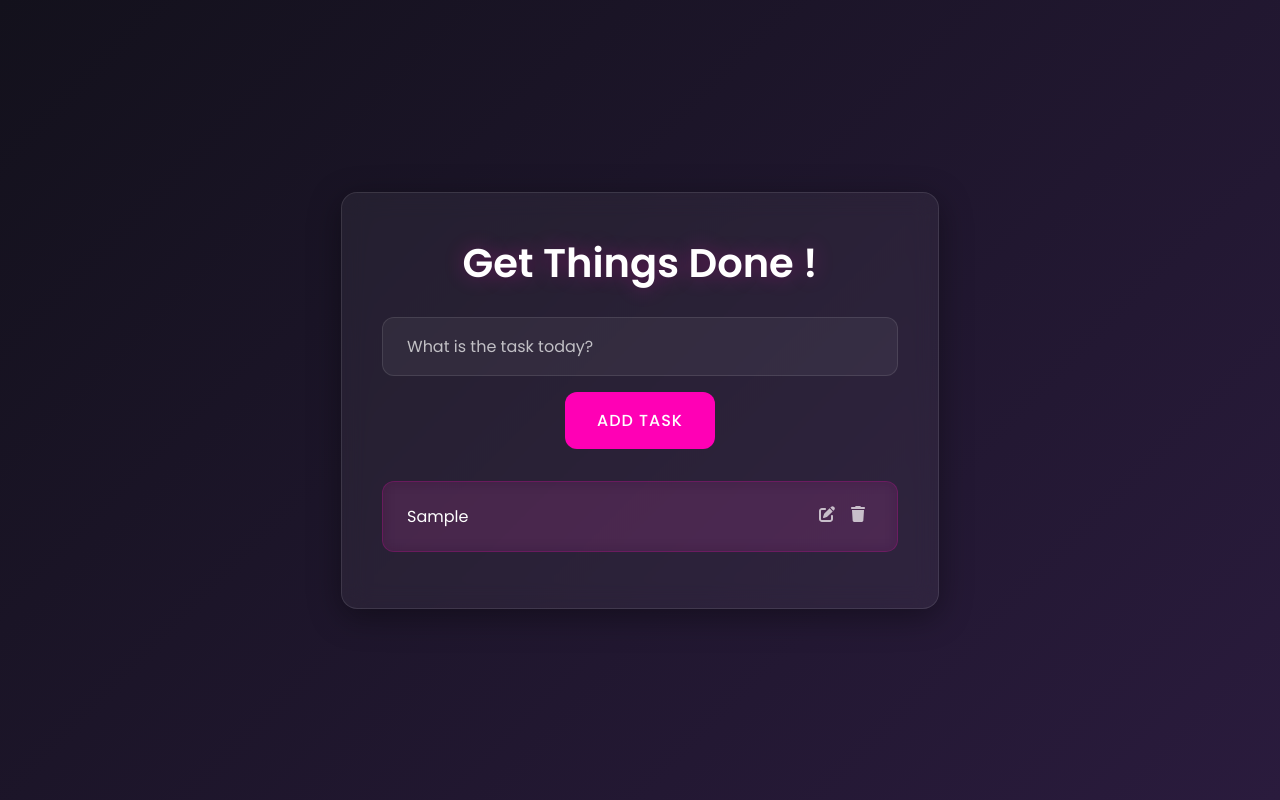
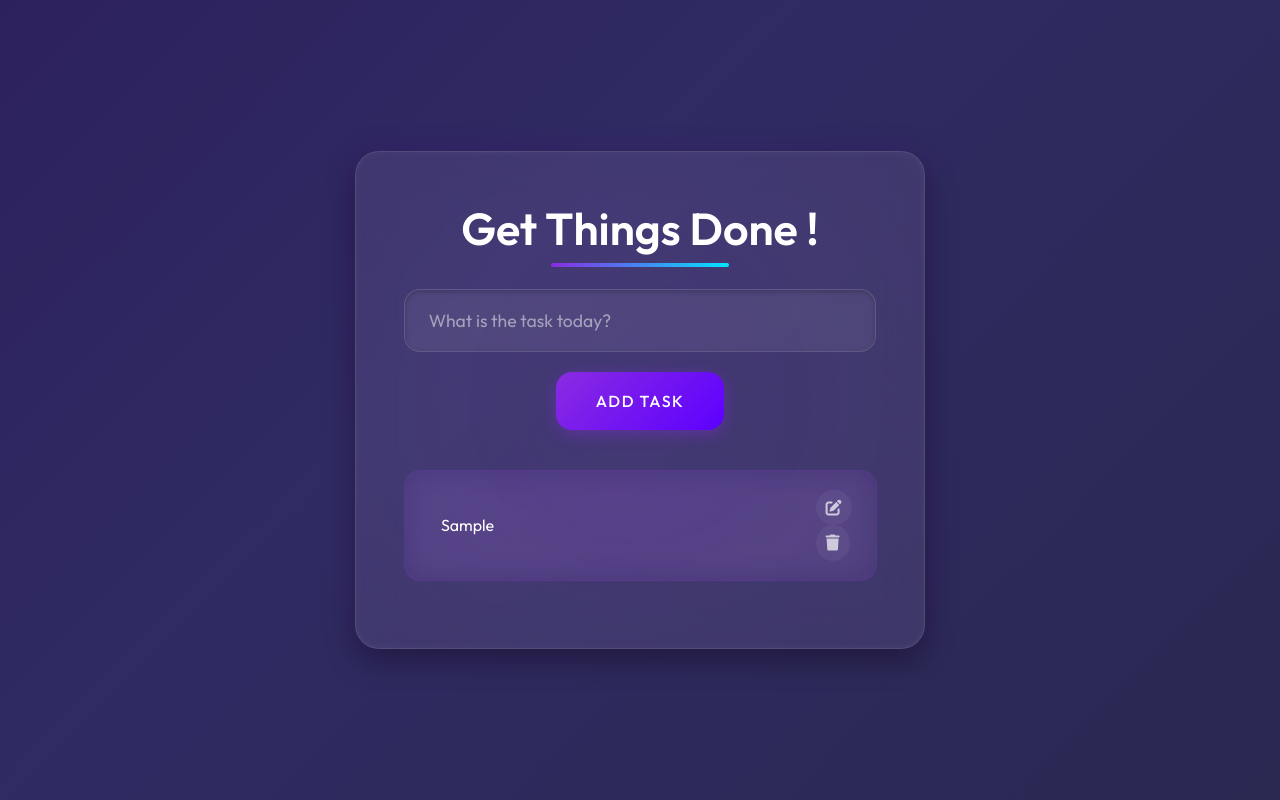
Before and after one commit to abuzarkhan1/todo-for-jenkins, a React (Create React App) app: page / in a window 1280 px wide. Both pictures are taken after typing "Sample" into the empty fields and a click on the button "ADD TASK". Built offline with nearby package versions, Linux system fonts and the light colour scheme.

Commit message:
Update App.css

```diff
--- a/src/App.css
+++ b/src/App.css
@@ -1,18 +1,18 @@
-@import url('https://fonts.googleapis.com/css2?family=Poppins:wght@300;400;500;600&display=swap');
+@import url('https://fonts.googleapis.com/css2?family=Outfit:wght@300;400;500;600&display=swap');
 
 :root {
-/*   --primary-dark: #13111C; */
-  --primary-dark: white;
-  --secondary-dark: #1A1625;
-  --accent-color: #FF00B5;
-  --glass-bg: rgba(255, 255, 255, 0.05);
+  --primary-dark: #0a0a12;
+  --secondary-dark: #131320;
+  --accent-color: #8a2be2;
+  --accent-secondary: #00e5ff;
+  --glass-bg: rgba(255, 255, 255, 0.07);
   --glass-border: rgba(255, 255, 255, 0.1);
   --text-primary: #FFFFFF;
   --text-secondary: rgba(255, 255, 255, 0.7);
 }
 
 * {
-  font-family: 'Poppins', sans-serif;
+  font-family: 'Outfit', sans-serif;
   margin: 0;
   padding: 0;
   box-sizing: border-box;
@@ -20,11 +20,108 @@
 
 body {
   min-height: 100vh;
-  background: linear-gradient(135deg, #13111C 0%, #2A1B3D 100%);
+  background: linear-gradient(-45deg, #0f0c29, #24243e, #302b63, #23074d);
+  background-size: 400% 400%;
+  animation: gradientBG 15s ease infinite;
   display: flex;
   justify-content: center;
   align-items: center;
   color: var(--text-primary);
+  overflow-x: hidden;
+}
+
+@keyframes gradientBG {
+  0% {
+    background-position: 0% 50%;
+  }
+  50% {
+    background-position: 100% 50%;
+  }
+  100% {
+    background-position: 0% 50%;
+  }
+}
+
+.floating-shapes {
+  position: fixed;
+  top: 0;
+  left: 0;
+  width: 100%;
+  height: 100%;
+  z-index: -1;
+  overflow: hidden;
+}
+
+.shape {
+  position: absolute;
+  background: rgba(255, 255, 255, 0.03);
+  backdrop-filter: blur(3px);
+  border-radius: 50%;
+  animation: float 12s infinite ease-in-out;
+}
+
+.shape:nth-child(1) {
+  width: 200px;
+  height: 200px;
+  top: 10%;
+  left: 10%;
+  animation-delay: 0s;
+  border: 1px solid rgba(138, 43, 226, 0.2);
+}
+
+.shape:nth-child(2) {
+  width: 180px;
+  height: 180px;
+  top: 60%;
+  left: 80%;
+  animation-delay: 2s;
+  border: 1px solid rgba(0, 229, 255, 0.2);
+}
+
+.shape:nth-child(3) {
+  width: 140px;
+  height: 140px;
+  top: 40%;
+  left: 30%;
+  animation-delay: 4s;
+  border: 1px solid rgba(255, 255, 255, 0.1);
+}
+
+.shape:nth-child(4) {
+  width: 120px;
+  height: 120px;
+  top: 70%;
+  left: 15%;
+  animation-delay: 6s;
+  border: 1px solid rgba(138, 43, 226, 0.15);
+}
+
+.shape:nth-child(5) {
+  width: 160px;
+  height: 160px;
+  top: 20%;
+  left: 75%;
+  animation-delay: 8s;
+  border: 1px solid rgba(0, 229, 255, 0.15);
+}
+
+@keyframes float {
+  0% {
+    transform: translatey(0) rotate(0deg) scale(1);
+    opacity: 0.8;
+  }
+  33% {
+    transform: translatey(-40px) rotate(30deg) scale(1.05);
+    opacity: 0.6;
+  }
+  66% {
+    transform: translatey(40px) rotate(-30deg) scale(0.95);
+    opacity: 0.8;
+  }
+  100% {
+    transform: translatey(0) rotate(0deg) scale(1);
+    opacity: 0.8;
+  }
 }
 
 .App {
@@ -32,90 +129,195 @@ body {
   width: 100%;
   max-width: 800px;
   padding: 2rem;
+  position: relative;
+  z-index: 10;
 }
 
 h1 {
   color: var(--text-primary);
-  margin-bottom: 1.5rem;
-  font-size: 2.5rem;
+  margin-bottom: 2rem;
+  font-size: 2.8rem;
   font-weight: 600;
-  text-shadow: 0 0 20px rgba(255, 0, 181, 0.3);
+  position: relative;
+  display: inline-block;
+}
+
+h1::before {
+  content: '';
+  position: absolute;
+  width: 50%;
+  height: 4px;
+  bottom: -10px;
+  left: 25%;
+  background: linear-gradient(90deg, var(--accent-color), var(--accent-secondary));
+  border-radius: 10px;
 }
 
 .TodoWrapper {
   background: var(--glass-bg);
-  backdrop-filter: blur(12px);
-  -webkit-backdrop-filter: blur(12px);
+  backdrop-filter: blur(20px);
+  -webkit-backdrop-filter: blur(20px);
   border: 1px solid var(--glass-border);
-  border-radius: 16px;
-  padding: 2.5rem;
-  box-shadow: 0 8px 32px 0 rgba(0, 0, 0, 0.37);
+  border-radius: 24px;
+  padding: 3rem;
+  box-shadow:
+    0 10px 30px rgba(0, 0, 0, 0.4),
+    0 0 30px rgba(138, 43, 226, 0.15),
+    inset 0 0 10px rgba(255, 255, 255, 0.05);
+  position: relative;
+  overflow: hidden;
+}
+
+.TodoWrapper::before {
+  content: '';
+  position: absolute;
+  top: -50%;
+  left: -50%;
+  width: 200%;
+  height: 200%;
+  background: radial-gradient(
+    circle at center,
+    rgba(138, 43, 226, 0.08) 0%,
+    rgba(0, 0, 0, 0) 70%
+  );
+  animation: rotateGradient 15s linear infinite;
+}
+
+@keyframes rotateGradient {
+  0% {
+    transform: rotate(0deg);
+  }
+  100% {
+    transform: rotate(360deg);
+  }
 }
 
 .TodoForm {
   width: 100%;
-  margin-bottom: 2rem;
+  margin-bottom: 2.5rem;
+  position: relative;
+  z-index: 2;
 }
 
 .todo-input {
-  background: rgba(255, 255, 255, 0.05);
+  background: rgba(255, 255, 255, 0.07);
   border: 1px solid var(--glass-border);
-  border-radius: 12px;
-  padding: 1rem 1.5rem;
+  border-radius: 16px;
+  padding: 1.2rem 1.5rem;
   width: 100%;
   color: var(--text-primary);
-  font-size: 1rem;
-  transition: all 0.3s ease;
+  font-size: 1.1rem;
+  transition: all 0.4s cubic-bezier(0.16, 1, 0.3, 1);
+  box-shadow: inset 0 2px 5px rgba(0, 0, 0, 0.2);
 }
 
 .todo-input:focus {
   outline: none;
   border-color: var(--accent-color);
-  box-shadow: 0 0 15px rgba(255, 0, 181, 0.2);
+  box-shadow:
+    0 0 0 3px rgba(138, 43, 226, 0.2),
+    inset 0 2px 5px rgba(0, 0, 0, 0.2);
+  transform: translateY(-2px);
 }
 
 .todo-input::placeholder {
   color: var(--text-secondary);
+  opacity: 0.7;
 }
 
 .todo-btn {
-  background: var(--accent-color);
+  background: linear-gradient(135deg, var(--accent-color), #5d00ff);
   color: var(--text-primary);
   border: none;
-  border-radius: 12px;
-  padding: 1rem 2rem;
+  border-radius: 16px;
+  padding: 1.2rem 2.5rem;
   font-size: 1rem;
   font-weight: 500;
   cursor: pointer;
-  transition: all 0.3s ease;
-  margin-top: 1rem;
+  transition: all 0.3s cubic-bezier(0.16, 1, 0.3, 1);
+  margin-top: 1.2rem;
   text-transform: uppercase;
-  letter-spacing: 1px;
+  letter-spacing: 1.5px;
+  position: relative;
+  overflow: hidden;
+  z-index: 1;
+  box-shadow: 0 4px 15px rgba(138, 43, 226, 0.4);
+}
+
+.todo-btn::before {
+  content: '';
+  position: absolute;
+  top: 0;
+  left: -100%;
+  width: 100%;
+  height: 100%;
+  background: linear-gradient(90deg, transparent, rgba(255, 255, 255, 0.2), transparent);
+  transition: all 0.5s;
+  z-index: -1;
 }
 
 .todo-btn:hover {
-  background: #FF1AC6;
-  transform: translateY(-2px);
-  box-shadow: 0 5px 15px rgba(255, 0, 181, 0.4);
+  transform: translateY(-3px);
+  box-shadow: 0 7px 20px rgba(138, 43, 226, 0.5);
+}
+
+.todo-btn:hover::before {
+  left: 100%;
+  animation: shine 1.5s infinite;
+}
+
+@keyframes shine {
+  0% {
+    left: -100%;
+    opacity: 0.7;
+  }
+  100% {
+    left: 100%;
+    opacity: 0;
+  }
+}
+
+.todo-btn:active {
+  transform: translateY(0);
+  box-shadow: 0 3px 10px rgba(138, 43, 226, 0.3);
 }
 
 .Todo {
-  background: rgba(255, 0, 181, 0.1);
-  backdrop-filter: blur(8px);
-  -webkit-backdrop-filter: blur(8px);
-  border: 1px solid rgba(255, 0, 181, 0.2);
-  border-radius: 12px;
-  padding: 1rem 1.5rem;
-  margin-bottom: 1rem;
+  background: rgba(138, 43, 226, 0.08);
+  backdrop-filter: blur(15px);
+  -webkit-backdrop-filter: blur(15px);
+  border: 1px solid rgba(138, 43, 226, 0.15);
+  border-radius: 16px;
+  padding: 1.2rem 1.5rem;
+  margin-bottom: 1.2rem;
   display: flex;
   justify-content: space-between;
   align-items: center;
-  transition: all 0.3s ease;
+  transition: all 0.4s cubic-bezier(0.16, 1, 0.3, 1);
+  position: relative;
+  overflow: hidden;
+}
+
+.Todo::before {
+  content: '';
+  position: absolute;
+  top: 0;
+  left: 0;
+  width: 5px;
+  height: 100%;
+  background: linear-gradient(to bottom, var(--accent-color), var(--accent-secondary));
+  opacity: 0;
+  transition: opacity 0.3s ease;
 }
 
 .Todo:hover {
-  transform: translateX(5px);
-  background: rgba(255, 0, 181, 0.15);
+  transform: translateX(5px) translateY(-2px);
+  background: rgba(138, 43, 226, 0.12);
+  box-shadow: 0 5px 15px rgba(0, 0, 0, 0.2);
+}
+
+.Todo:hover::before {
+  opacity: 1;
 }
 
 .incompleted {
@@ -123,60 +325,160 @@ h1 {
   cursor: pointer;
   font-weight: 400;
   transition: all 0.3s ease;
+  position: relative;
+  padding-left: 12px;
 }
 
 .completed {
   color: var(--text-secondary);
   text-decoration: line-through;
   cursor: pointer;
-  opacity: 0.7;
+  opacity: 0.65;
+  font-weight: 300;
+}
+
+.todo-actions {
+  display: flex;
+  gap: 12px;
 }
 
 .edit-icon,
 .delete-icon {
   cursor: pointer;
-  padding: 0.5rem;
+  padding: 0.6rem;
   border-radius: 50%;
-  transition: all 0.3s ease;
+  transition: all 0.3s cubic-bezier(0.16, 1, 0.3, 1);
   color: var(--text-secondary);
+  background: rgba(255, 255, 255, 0.05);
+  display: flex;
+  align-items: center;
+  justify-content: center;
 }
 
-.edit-icon:hover,
-.delete-icon:hover {
-  background: rgba(255, 255, 255, 0.1);
-  color: var(--text-primary);
+.edit-icon:hover {
+  background: rgba(0, 229, 255, 0.15);
+  color: var(--accent-secondary);
+  transform: rotate(15deg) scale(1.1);
 }
 
-/* Animation for new todos */
+.delete-icon:hover {
+  background: rgba(255, 0, 85, 0.15);
+  color: #ff0055;
+  transform: rotate(-15deg) scale(1.1);
+}
+
+/* Advanced Animations */
 @keyframes slideIn {
-  from {
+  0% {
     opacity: 0;
-    transform: translateY(20px);
+    transform: translateY(30px) scale(0.9);
   }
-  to {
+  50% {
+    opacity: 0.5;
+  }
+  100% {
     opacity: 1;
-    transform: translateY(0);
+    transform: translateY(0) scale(1);
+  }
+}
+
+@keyframes fadeOut {
+  0% {
+    opacity: 1;
+    transform: translateY(0) scale(1);
+  }
+  100% {
+    opacity: 0;
+    transform: translateY(20px) scale(0.9);
   }
 }
 
 .Todo {
-  animation: slideIn 0.3s ease forwards;
+  animation: slideIn 0.5s cubic-bezier(0.16, 1, 0.3, 1) forwards;
+}
+
+.Todo.removing {
+  animation: fadeOut 0.4s cubic-bezier(0.16, 1, 0.3, 1) forwards;
+}
+
+/* Empty state */
+.empty-state {
+  text-align: center;
+  padding: 2rem 0;
+  color: var(--text-secondary);
+  font-style: italic;
+  animation: pulse 2s infinite;
+}
+
+@keyframes pulse {
+  0% {
+    opacity: 0.5;
+  }
+  50% {
+    opacity: 0.8;
+  }
+  100% {
+    opacity: 0.5;
+  }
 }
 
 /* Custom scrollbar */
 ::-webkit-scrollbar {
-  width: 8px;
+  width: 6px;
 }
 
 ::-webkit-scrollbar-track {
-  background: var(--primary-dark);
+  background: rgba(255, 255, 255, 0.05);
+  border-radius: 10px;
 }
 
 ::-webkit-scrollbar-thumb {
-  background: var(--accent-color);
-  border-radius: 4px;
+  background: linear-gradient(to bottom, var(--accent-color), var(--accent-secondary));
+  border-radius: 10px;
 }
 
 ::-webkit-scrollbar-thumb:hover {
-  background: #FF1AC6;
+  background: linear-gradient(to bottom, #b15eff, #00f2ff);
 }
+
+/* Responsive adjustments */
+@media (max-width: 768px) {
+  .TodoWrapper {
+    padding: 2rem;
+  }
+
+  h1 {
+    font-size: 2.2rem;
+  }
+}
+
+/* Add this to your HTML */
+.floating-shapes-html {
+  position: absolute;
+  width: 100%;
+  height: 100%;
+  top: 0;
+  left: 0;
+}
+
+/* Add these classes for animations when tasks are completed */
+.task-complete-ripple {
+  position: absolute;
+  border-radius: 50%;
+  background: radial-gradient(circle, rgba(138, 43, 226, 0.6) 0%, rgba(138, 43, 226, 0) 70%);
+  animation: rippleEffect 1s cubic-bezier(0.16, 1, 0.3, 1) forwards;
+  pointer-events: none;
+}
+
+@keyframes rippleEffect {
+  0% {
+    width: 0;
+    height: 0;
+    opacity: 0.8;
+  }
+  100% {
+    width: 200px;
+    height: 200px;
+    opacity: 0;
+  }
+}
```
